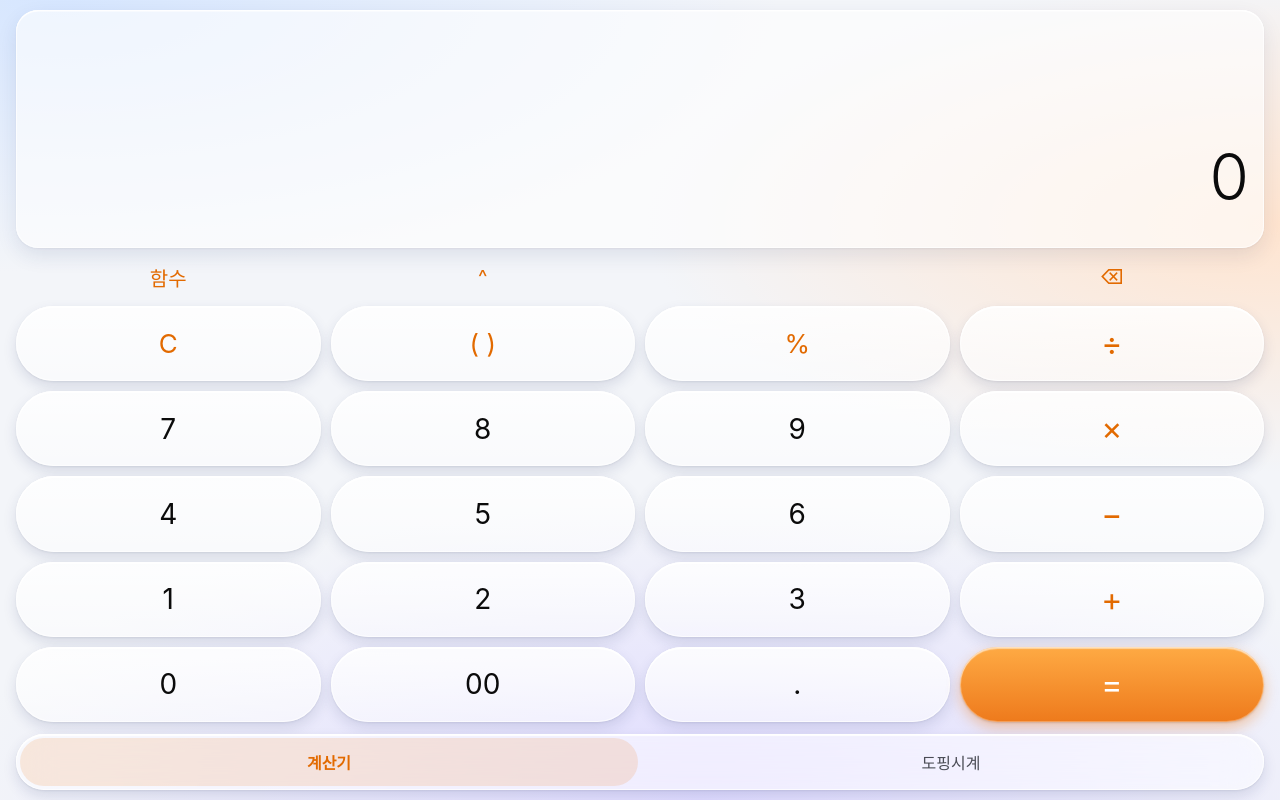
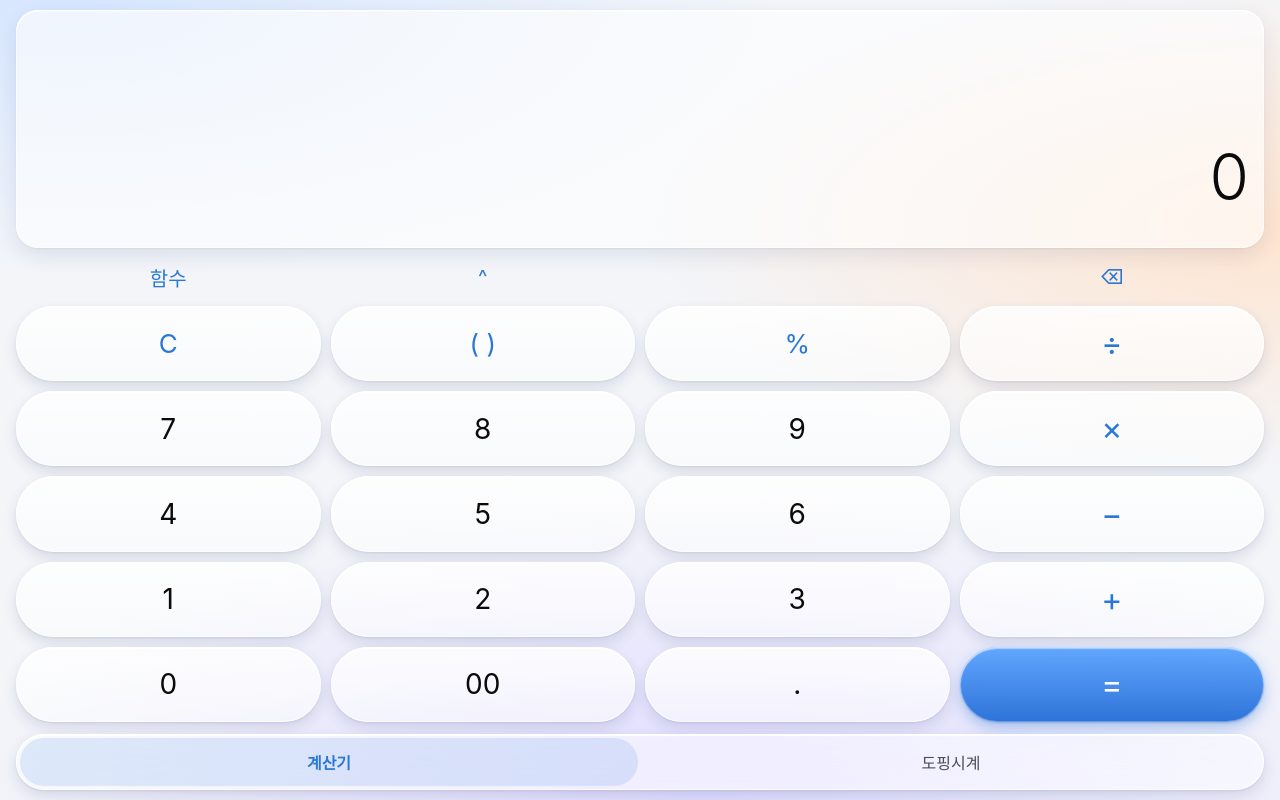
Before and after one commit to manjoung86/doffing-clock, a plain HTML site: page index.html in a window 1280 px wide. Drawn offline with Linux system fonts and the light colour scheme.

Commit message:
강조색을 다시 파랑으로 되돌림
Co-Authored-By: Claude Fable 5.2 <noreply@anthropic.com>

```diff
--- a/index.html
+++ b/index.html
@@ -23,15 +23,15 @@
     --text-muted: #7f828c;
     --line: rgba(60, 70, 100, 0.12);
     --field: rgba(118, 128, 160, 0.13);
-    --accent: #e26a00;
+    --accent: #2a78d6;
     --on-accent: #ffffff;
     --danger: #d03b3b;
     /* 리퀴드 글래스 느낌: 반투명한 흰 유리 면 + 위쪽 테두리 하이라이트 + 부드러운 그림자. 입력 칸은 안쪽 그림자로 들어가 보이게 */
     --key-face: linear-gradient(rgba(255, 255, 255, 0.86), rgba(255, 255, 255, 0.50));
-    --accent-face: linear-gradient(rgba(255, 168, 62, 0.97), rgba(238, 116, 16, 0.95));
+    --accent-face: linear-gradient(rgba(92, 164, 255, 0.96), rgba(34, 108, 214, 0.94));
     --raise: inset 0 0 0 1px rgba(255, 255, 255, 0.70), inset 0 2px 1px rgba(255, 255, 255, 0.95), 0 1px 2px rgba(30, 40, 70, 0.08), 0 6px 14px rgba(30, 50, 100, 0.13);
     --raise-sm: inset 0 0 0 1px rgba(255, 255, 255, 0.70), inset 0 1.5px 1px rgba(255, 255, 255, 0.95), 0 1px 2px rgba(30, 40, 70, 0.10), 0 3px 7px rgba(30, 50, 100, 0.10);
-    --raise-accent: inset 0 0 0 1px rgba(255, 255, 255, 0.28), inset 0 2px 1px rgba(255, 255, 255, 0.50), 0 1px 2px rgba(120, 60, 10, 0.20), 0 6px 14px rgba(238, 120, 20, 0.35);
+    --raise-accent: inset 0 0 0 1px rgba(255, 255, 255, 0.28), inset 0 2px 1px rgba(255, 255, 255, 0.50), 0 1px 2px rgba(20, 60, 120, 0.20), 0 6px 14px rgba(42, 120, 214, 0.35);
     --card-shadow: inset 0 0 0 1px rgba(255, 255, 255, 0.70), inset 0 1.5px 1px rgba(255, 255, 255, 0.95), 0 1px 2px rgba(30, 40, 70, 0.05), 0 8px 20px rgba(30, 50, 100, 0.10);
     --sunk: inset 0 1px 3px rgba(30, 40, 70, 0.16);
     --blur: blur(18px) saturate(180%);
@@ -80,8 +80,8 @@
   .run .rtop > div { flex: 1; min-width: 0; }
   .run .cap { display: block; font-size: 12px; color: var(--text-secondary); }
   .run .rend { font-size: clamp(19px, 6.4vw, 24px); font-weight: 600; letter-spacing: -0.5px; white-space: nowrap; }
-  .run .rleft { font-size: clamp(20px, 6.9vw, 26px); font-weight: 700; letter-spacing: -0.5px; white-space: nowrap; }
-  .run.soon .rleft { color: var(--danger); }   /* 강조색이 주황이라, 평소엔 검정으로 두어 임박(빨강)이 헷갈리지 않게 한다 */
+  .run .rleft { font-size: clamp(20px, 6.9vw, 26px); font-weight: 700; letter-spacing: -0.5px; white-space: nowrap; color: var(--accent); }
+  .run.soon .rleft { color: var(--danger); }
   .run .rbot { display: flex; align-items: center; gap: 8px; margin-top: 8px; }
   .run .rinfo { flex: 1; min-width: 0; font-size: 12px; color: var(--text-muted); white-space: nowrap; overflow: hidden; text-overflow: ellipsis; }
   .run .rbot button { flex: none; height: 34px; padding: 0 12px; border-radius: 9px; background: var(--key-face); box-shadow: var(--raise-sm); font-size: 14px; color: var(--text-secondary); }
@@ -200,7 +200,7 @@
     -webkit-backdrop-filter: var(--blur); backdrop-filter: var(--blur);
   }
   .tabs button { flex: 1; height: 48px; font-size: 16px; color: var(--text-secondary); border-radius: 999px; }
-  .tabs button.on { background: rgba(238, 120, 20, 0.14); color: var(--accent); font-weight: 700; }
+  .tabs button.on { background: rgba(42, 120, 214, 0.13); color: var(--accent); font-weight: 700; }
 </style>
 </head>
 <body>
```
Also changed, not shown: 1 other file.
